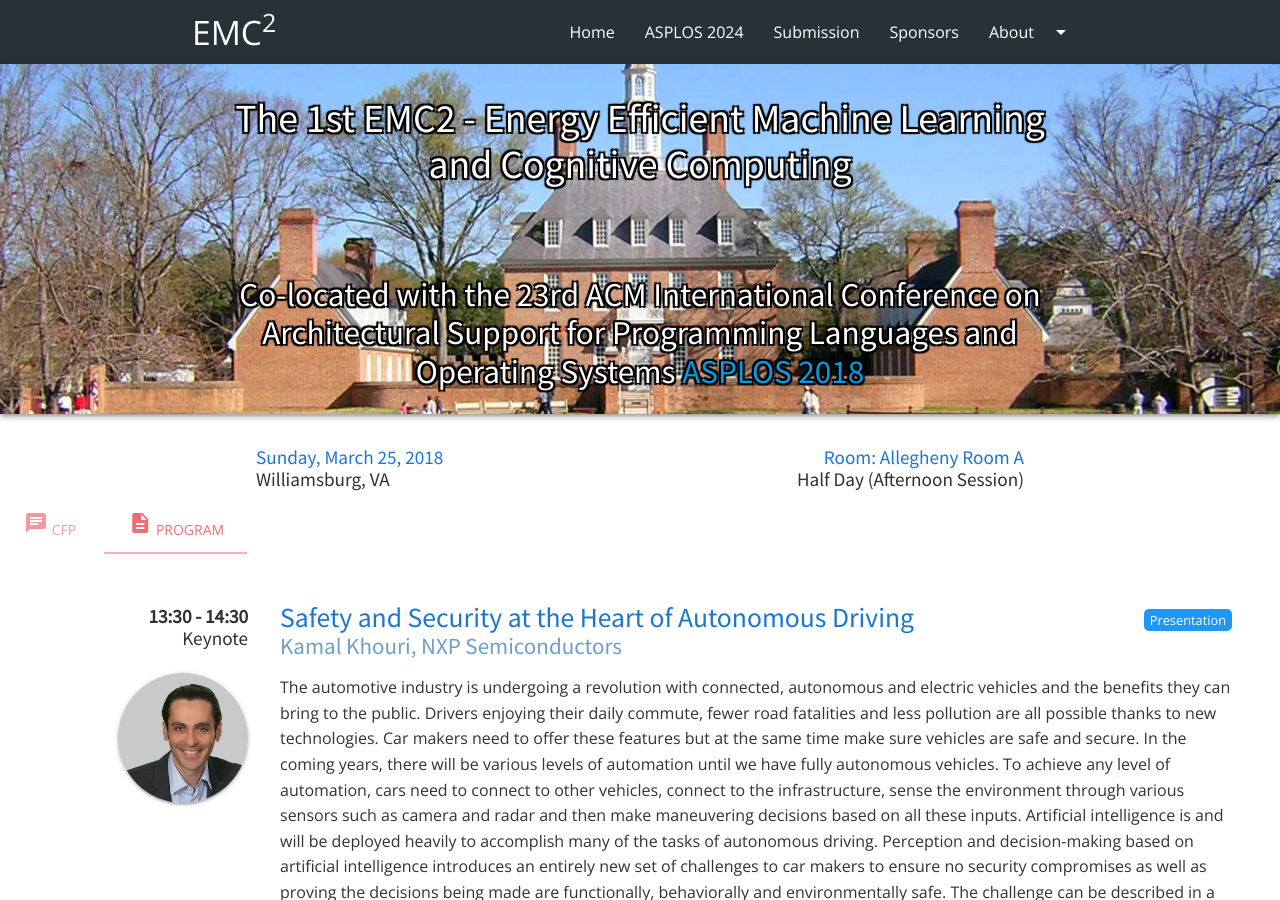
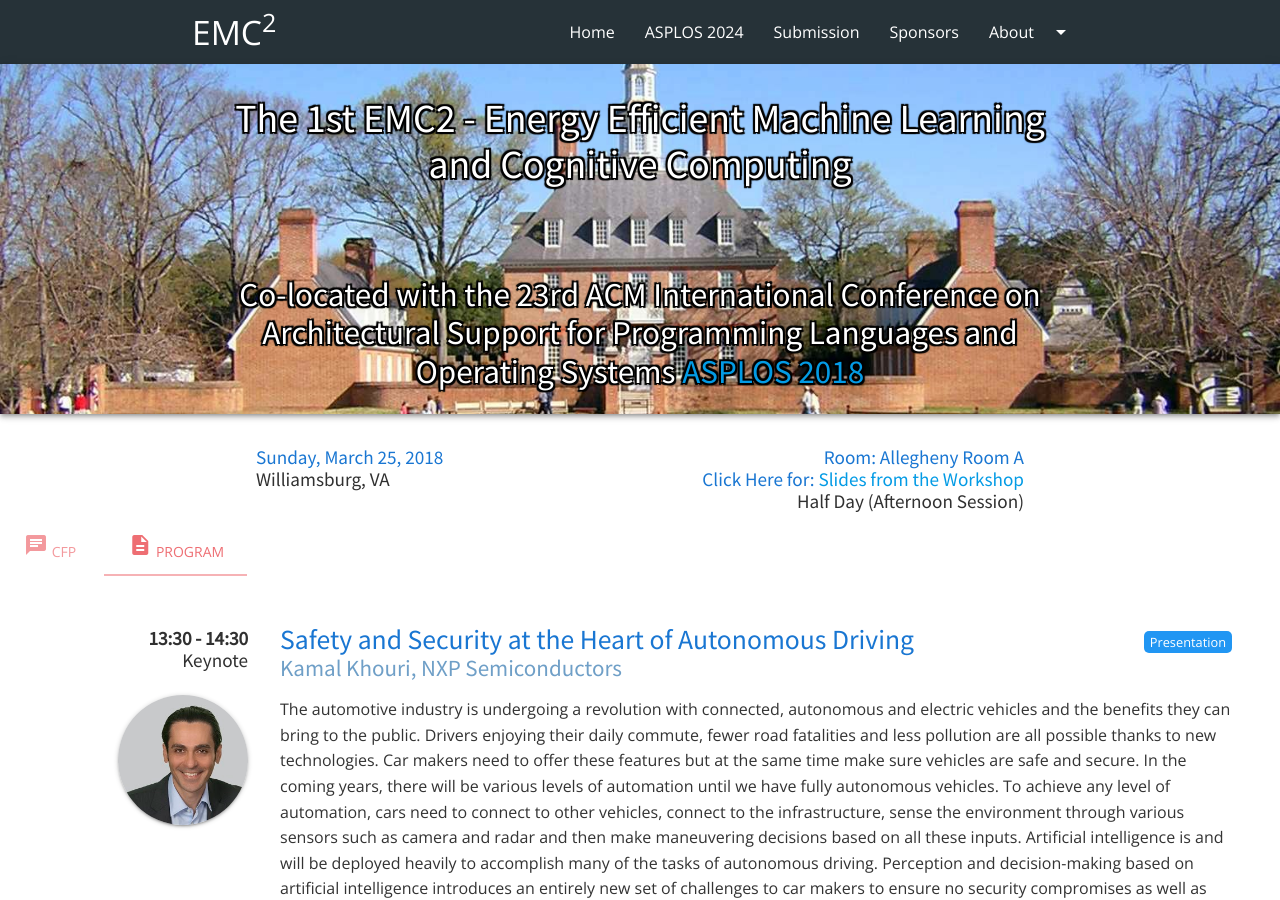
Before and after one commit to mgoldfar/emc2-web, a Jekyll site: the page built from _editions/1-asplos-18.html, in a window 1280 px wide and 900 px high. Built offline with Jekyll 4.4.1, drawn with Linux system fonts in a browser that asks for light colours.

Commit message:
Update edition-page.html

```diff
--- a/_layouts/edition-page.html
+++ b/_layouts/edition-page.html
@@ -44,8 +44,8 @@
         </div>
         <div class="ed-grid-item-header-meta-right">
             <h5 class="dark-primary" style="margin: 0;">Room: {{ page.event_room }}</h5>
-	    <!-- <h5 class="dark-primary" style="margin: 0;">Click Here for: <a href="{{ page.online_link }}"
-		    target="_blank"><span style="white-space: nowrap;">Slides from the Workshop</span></a></h5> -->
+	    <h5 class="dark-primary" style="margin: 0;">Click Here for: <a href="{{ page.online_link }}"
+		    target="_blank"><span style="white-space: nowrap;">Slides from the Workshop</span></a></h5>
             <h5 class="primary-text" style="margin: 0;">{{ event_session_header }}</h5>
         </div>
         <div class="ed-grid-item-header-note">
```
